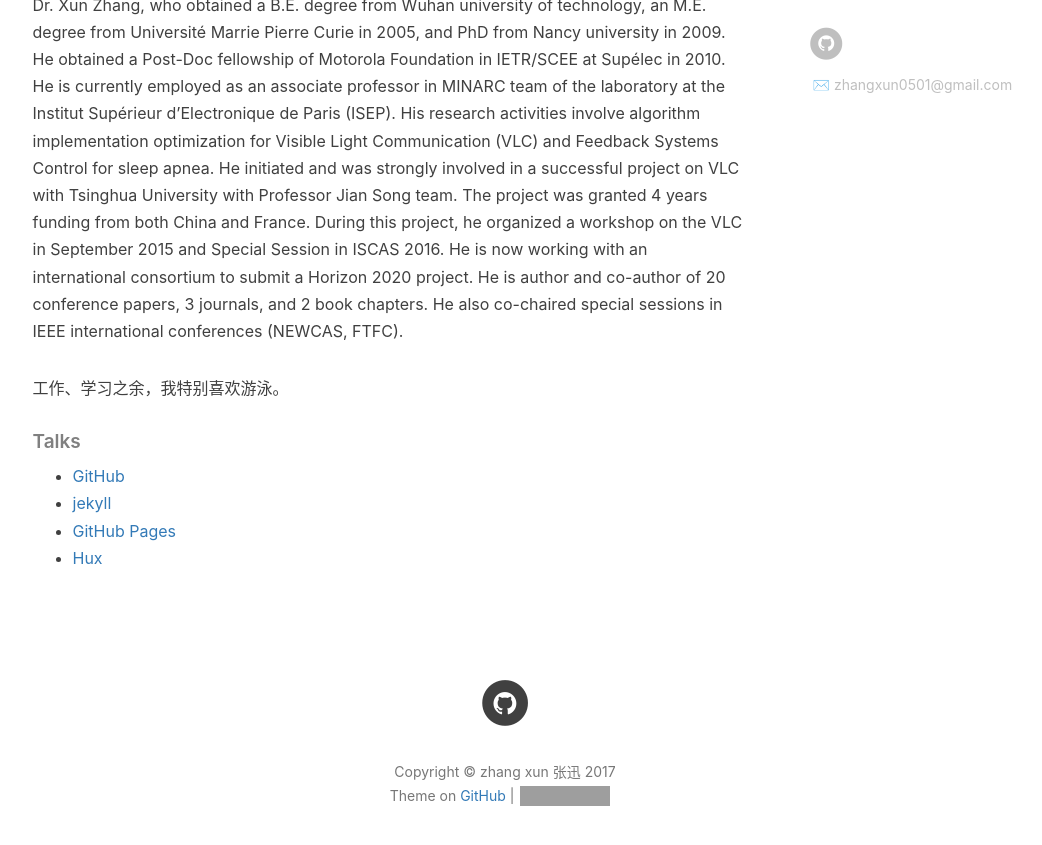
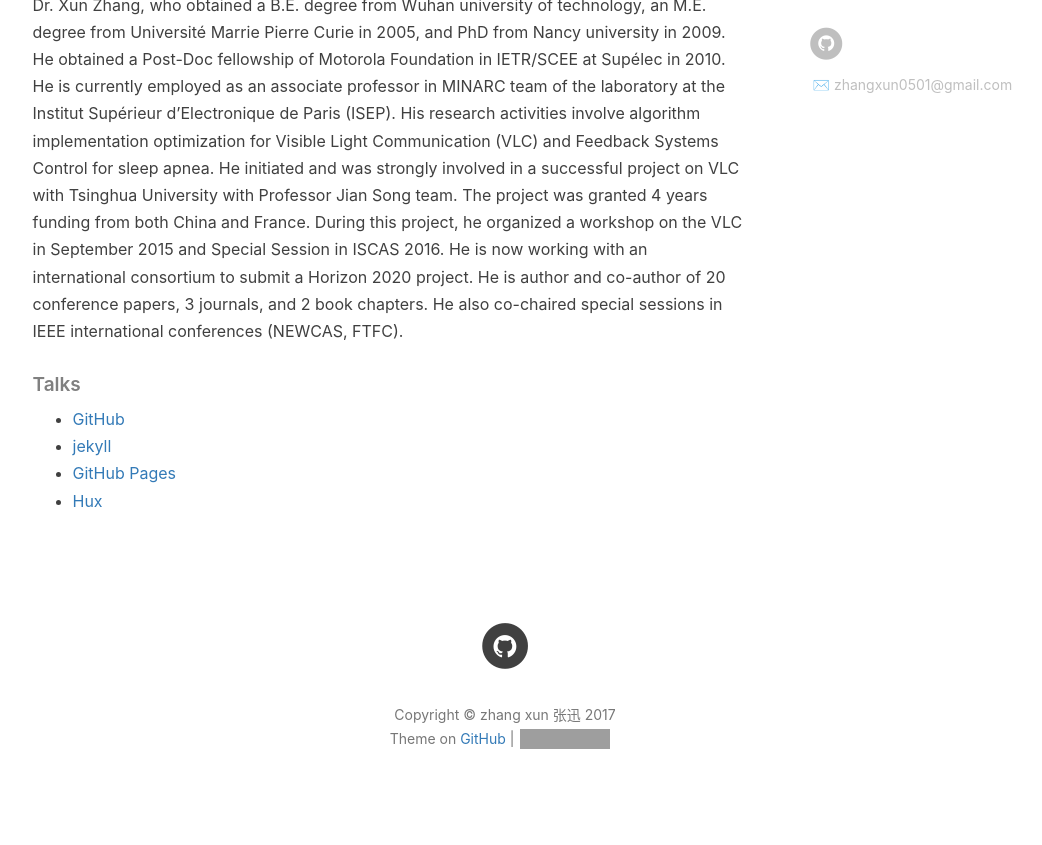
Before and after one commit to zhangxun0501/zhangxun0501.github.io, a Jekyll site: the page built from about.html, in a window 1280 px wide and 900 px high, scrolled down 668 px. Shown: the top 845 px of the window, without its empty margins (135-1177 px from the left). Built offline with Jekyll 4.4.1, drawn with Linux system fonts in a browser that asks for light colours; nearby versions of some CDN libraries; comment, search, counter and statistics services are not loaded; grey boxes are pictures that could not be loaded.

Commit message:
Update about.html

```diff
--- a/about.html
+++ b/about.html
@@ -24,7 +24,6 @@ published: true
     <p>Dr. Xun Zhang, who obtained a B.E. degree from Wuhan university of technology,  an M.E. degree from Université Marrie Pierre Curie in 2005, and PhD from Nancy university in 2009.  He obtained a Post-Doc fellowship of Motorola Foundation in IETR/SCEE at Supélec in 2010.  He is currently employed as an associate professor in MINARC team of the laboratory  at the Institut Supérieur d’Electronique de Paris (ISEP). His research activities involve algorithm implementation optimization for Visible Light Communication (VLC) and Feedback Systems Control for sleep apnea. He initiated and was strongly involved in a successful project on VLC with Tsinghua University with Professor Jian Song team. The project was granted 4 years funding from both China and France. During this project, he organized a workshop on the VLC in September 2015 and Special Session in ISCAS 2016. He is now working with an international consortium to submit a Horizon 2020 project. He is author and co-author of 20 conference papers, 3 journals, and 2 book chapters. He also co-chaired special sessions in IEEE international conferences (NEWCAS, FTFC).
 
 
-    <p>工作、学习之余，我特别喜欢游泳。</p>
 
     <p></p>
 
```
